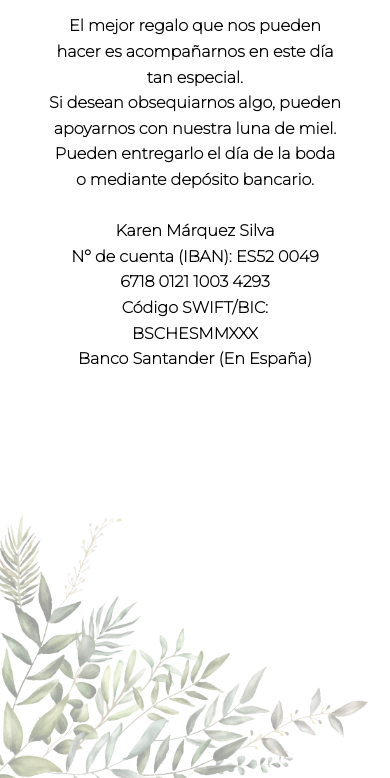
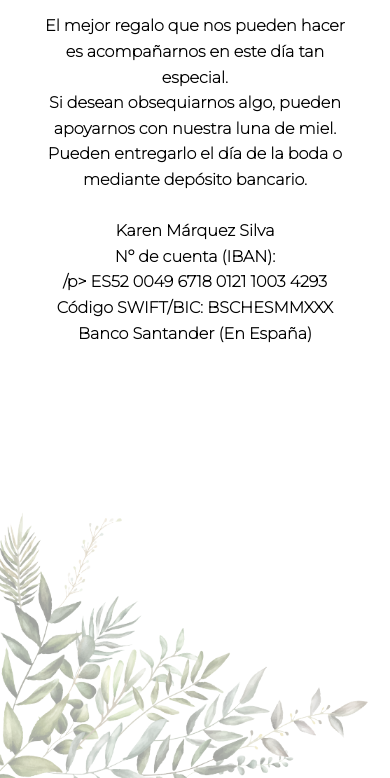
Before and after one commit to ShannonIanthe/Wedding_Website, a plain HTML site: page regalo.html in a window 390 px wide. Shown: the part 157-935 px from the top of the page. Drawn offline with Linux system fonts and the light colour scheme.

Commit message:
fixing text alignment and margin

```diff
--- a/regalo.css
+++ b/regalo.css
@@ -127,7 +127,7 @@ p {
   }
   .regalo-container {
     padding-top: .5rem;
-    margin: 0rem 2rem;
+    margin: 0rem 1.5rem;
     line-height: 1.6rem;
   }
   h2 {
--- a/regalo.html
+++ b/regalo.html
@@ -21,7 +21,8 @@
       <br>
       <div class="bancario">
         <h3><b>Karen Márquez Silva</b></h3>
-        <p>Nº de cuenta (IBAN): ES52 0049 6718 0121 1003 4293</p>
+        <p>Nº de cuenta (IBAN):</p>
+        <p>/p> ES52 0049 6718 0121 1003 4293</p>
         <p>Código SWIFT/BIC: BSCHESMMXXX</p>
         <p>Banco Santander (En España)</p>
     </div>
```
